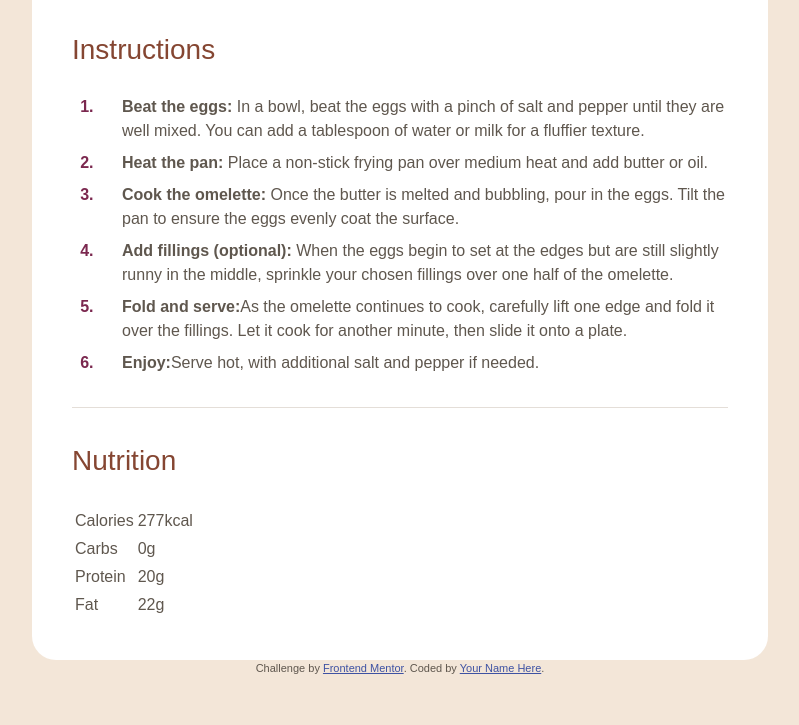
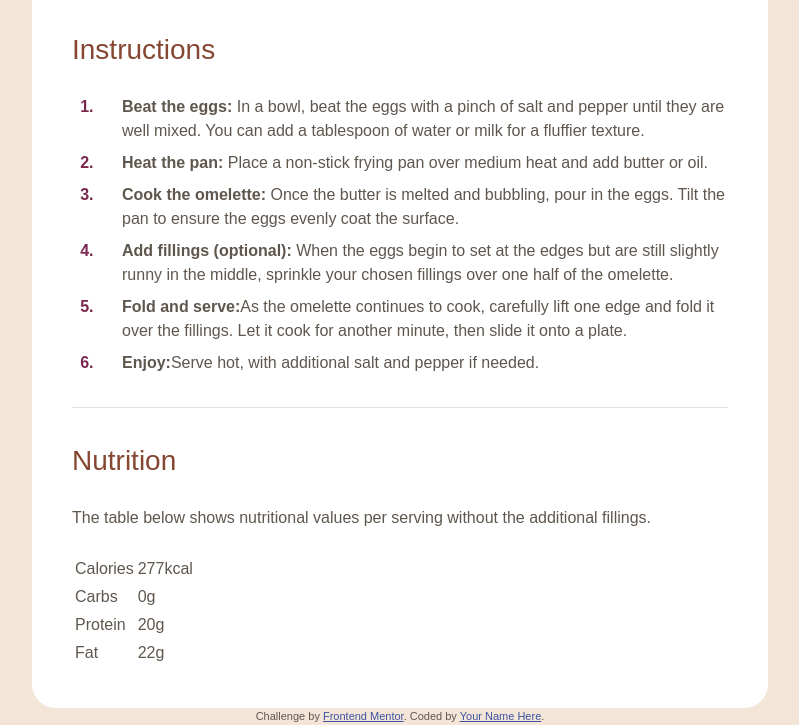
Before and after one commit to fullsnackdevj/recipe-page, a plain HTML site: page index.html in a window 1280 px wide. Shown: the part 1060-1785 px from the top of the page, without its empty margins (240-1039 px from the left). Before the commit the page ends 1737 px from the top, so only its background shows below. Drawn offline with Linux system fonts and the light colour scheme.

Commit message:
adding margin bottom in 6th flex item paragraph

```diff
--- a/index.html
+++ b/index.html
@@ -99,6 +99,10 @@
         </div>
         <div class="flex-items">
           <h2>Nutrition</h2>
+          <p>
+            The table below shows nutritional values per serving without the
+            additional fillings.
+          </p>
           <table>
             <tr>
               <td>Calories</td>
--- a/style.css
+++ b/style.css
@@ -189,6 +189,10 @@ img {
   padding-bottom: 32px;
 }
 
+.flex-items:nth-child(6) p {
+  margin-bottom: 24px;
+}
+
 .prep-time {
   background-color: var(--clr-sd-roseWhite);
   padding: 28px;
```
